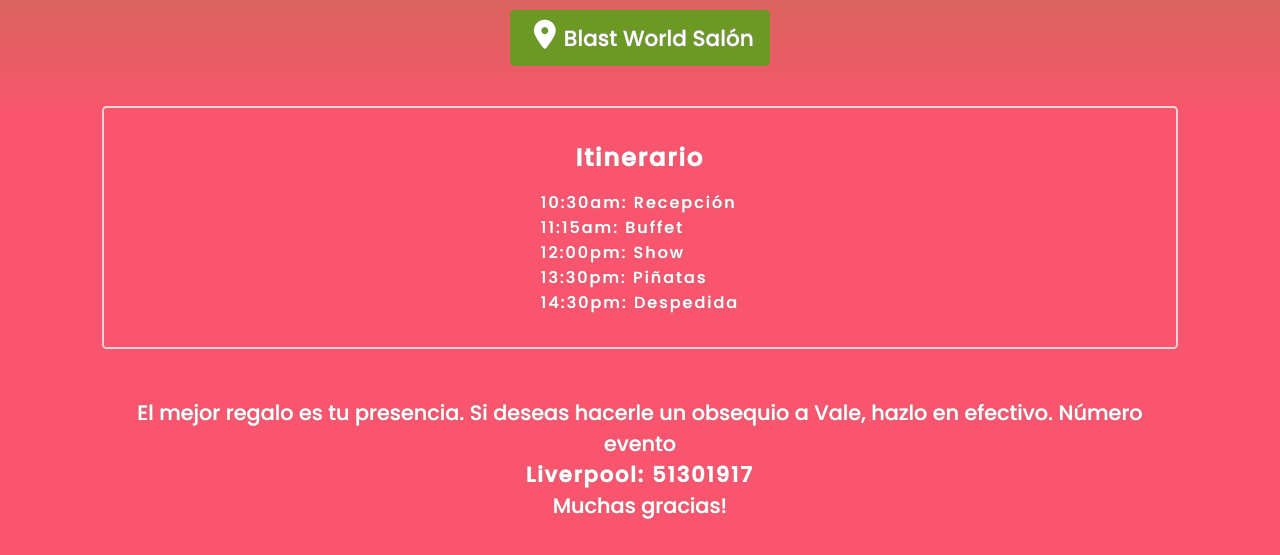
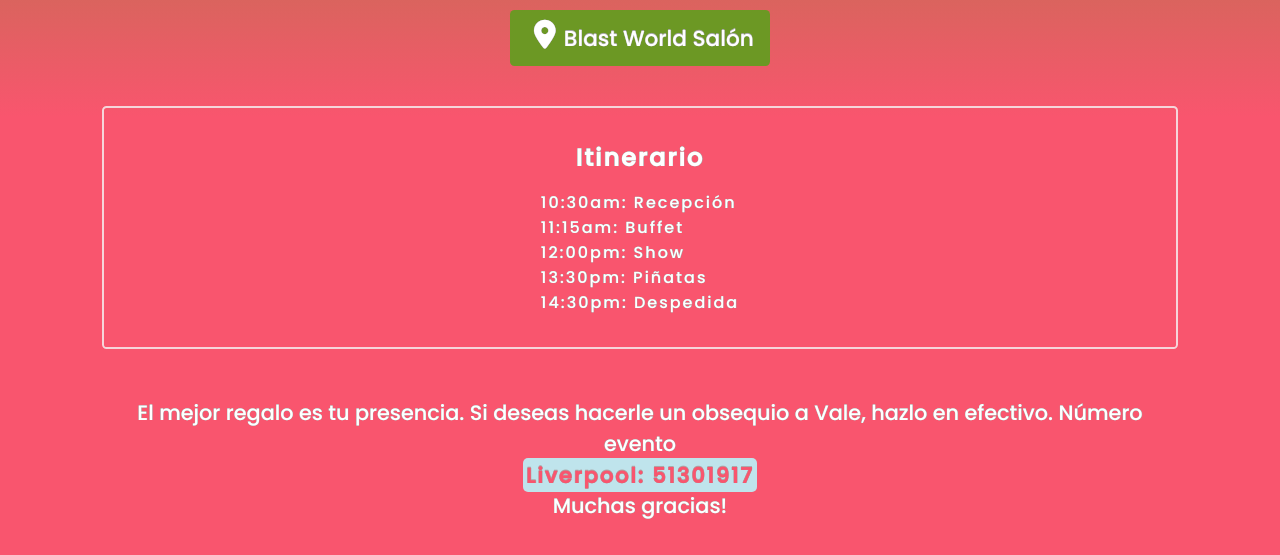
Before and after one commit to abrahamsantos-developer/landingpage-figma-tocode, a plain HTML site: page index.html in a window 1280 px wide. Shown: the part 423-978 px from the top of the page. Drawn offline with Linux system fonts and the light colour scheme.

Commit message:
added br before highlight span, styled highlight span with bg color, color, padding and font weight

```diff
--- a/index.css
+++ b/index.css
@@ -140,8 +140,12 @@ ul {
 }
 
 .highlight {
-  font-weight: bolder;
+  font-weight: bold;
   letter-spacing: 2px;
+  background-color:#BFE4EC;
+  color:#F9556E;
+  border-radius: 5px;
+  padding: .17rem;
 }
 
 
--- a/index.html
+++ b/index.html
@@ -42,7 +42,7 @@
 
 
         <div class="content footer">
-          <p class="footer">El mejor regalo es tu presencia. Si deseas hacerle un obsequio a Vale, hazlo en efectivo. Número evento<span class="highlight"><br>Liverpool:  51301917</span><br> Muchas gracias!</p>
+          <p class="footer">El mejor regalo es tu presencia. Si deseas hacerle un obsequio a Vale, hazlo en efectivo. Número evento<br><span class="highlight">Liverpool:  51301917</span><br> Muchas gracias!</p>
         </div>
         <div class="wrapper button">
           <a href="https://wa.link/kupyoz" target="_blank">
```
